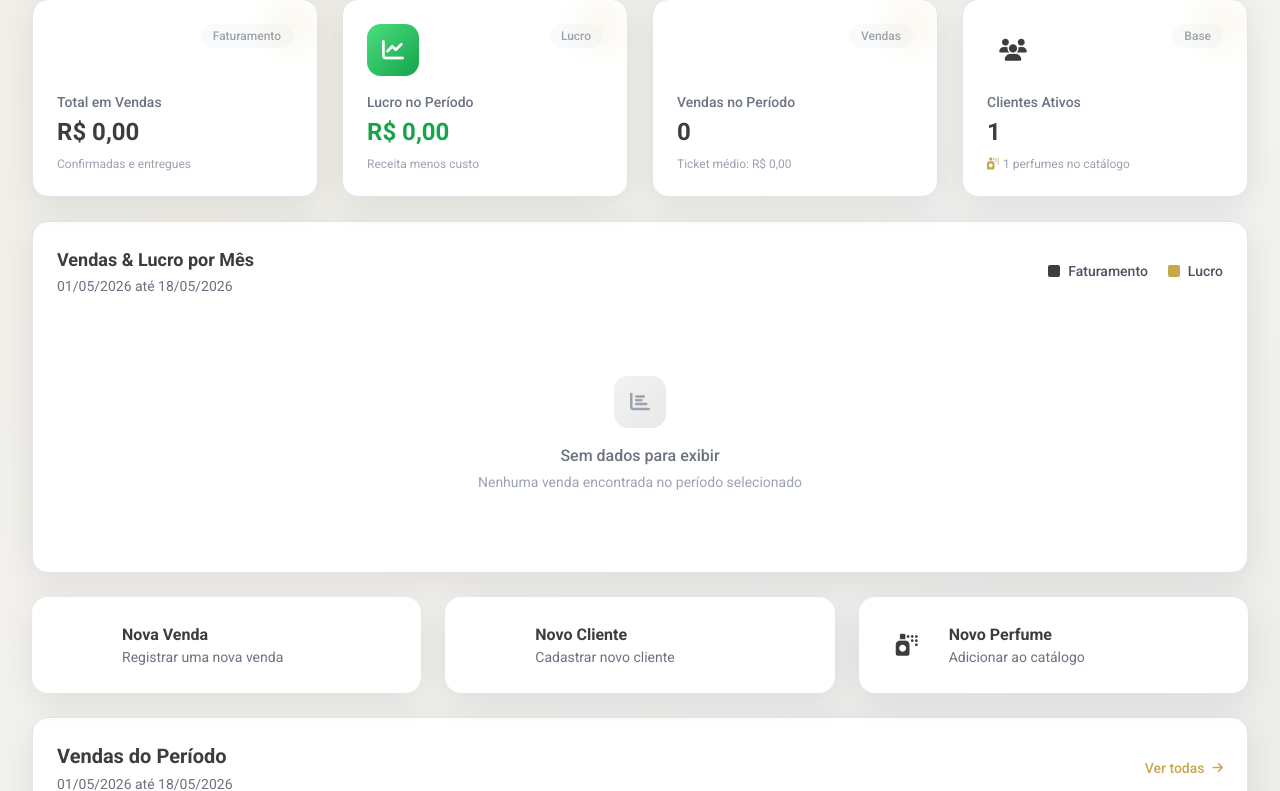
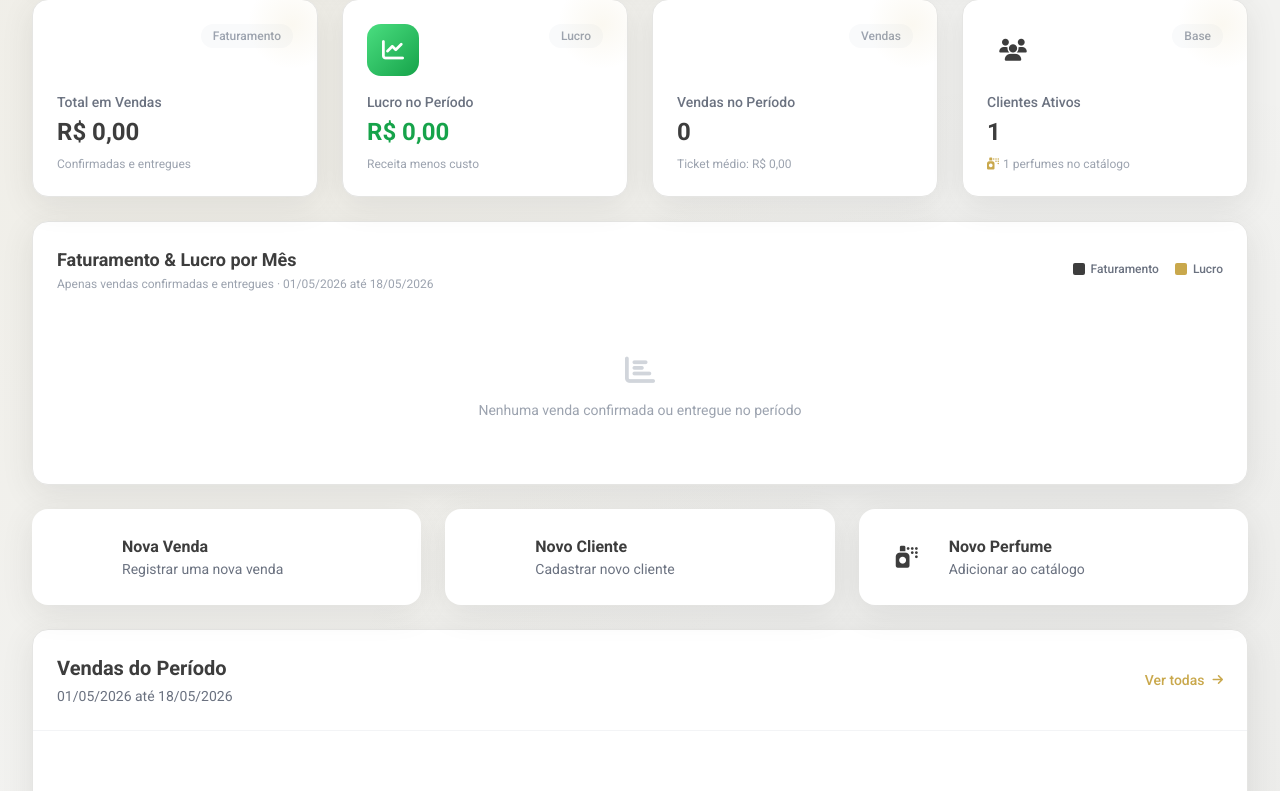
Before and after one commit to leograva/gravaperfumes, a Django app: page /dashboard/ in a window 1280 px wide. Shown: the part 312-1103 px from the top of the page. Run offline with Django 4.2, Linux system fonts and the light colour scheme; a user stored in the database is signed in; tables that the repository leaves empty hold one stand-in row (values such as "Sample post"); some libraries are stand-ins or nearby versions.

Commit message:
fix: grafico agrupado por mes, altura reduzida, filtro so confirmadas/entregues

```diff
--- a/perfumes/templates/perfumes/dashboard.html
+++ b/perfumes/templates/perfumes/dashboard.html
@@ -114,35 +114,31 @@
 
     <!-- Gráfico: Vendas e Lucro por Mês -->
     <div class="card-grava rounded-2xl shadow-grava-lg p-6">
-        <div class="flex flex-col sm:flex-row justify-between items-start sm:items-center gap-3 mb-6">
+        <div class="flex flex-col sm:flex-row justify-between items-start sm:items-center gap-3 mb-5">
             <div>
-                <h2 class="text-lg font-bold text-grava-charcoal">Vendas & Lucro por Mês</h2>
-                <p class="text-sm text-gray-500 mt-0.5">{{ data_inicio_fmt }} até {{ data_fim_fmt }}</p>
+                <h2 class="text-lg font-bold text-grava-charcoal">Faturamento & Lucro por Mês</h2>
+                <p class="text-xs text-gray-400 mt-0.5">Apenas vendas confirmadas e entregues · {{ data_inicio_fmt }} até {{ data_fim_fmt }}</p>
             </div>
-            <!-- Legenda -->
-            <div class="flex items-center gap-5 text-sm">
-                <span class="flex items-center gap-2">
+            <div class="flex items-center gap-4 text-xs">
+                <span class="flex items-center gap-1.5">
                     <span class="w-3 h-3 rounded-sm inline-block" style="background:#3D3D3D"></span>
-                    <span class="text-gray-600 font-medium">Faturamento</span>
+                    <span class="text-gray-500 font-medium">Faturamento</span>
                 </span>
-                <span class="flex items-center gap-2">
+                <span class="flex items-center gap-1.5">
                     <span class="w-3 h-3 rounded-sm inline-block" style="background:#C9A84C"></span>
-                    <span class="text-gray-600 font-medium">Lucro</span>
+                    <span class="text-gray-500 font-medium">Lucro</span>
                 </span>
             </div>
         </div>
 
         {% if labels_grafico != "[]" %}
-        <div class="relative" style="height: 280px;">
+        <div style="height: 200px;">
             <canvas id="graficoVendas"></canvas>
         </div>
         {% else %}
-        <div class="flex flex-col items-center justify-center py-14 text-center">
-            <div class="icon-wrapper gradient-soft mb-4">
-                <i class="fas fa-chart-bar text-gray-400 text-xl"></i>
-            </div>
-            <p class="text-gray-500 font-medium">Sem dados para exibir</p>
-            <p class="text-gray-400 text-sm mt-1">Nenhuma venda encontrada no período selecionado</p>
+        <div class="flex flex-col items-center justify-center py-10 text-center">
+            <i class="fas fa-chart-bar text-gray-300 text-3xl mb-3"></i>
+            <p class="text-gray-400 text-sm">Nenhuma venda confirmada ou entregue no período</p>
         </div>
         {% endif %}
     </div>
@@ -285,17 +281,19 @@
                     label: 'Faturamento (R$)',
                     data: vendas,
                     backgroundColor: 'rgba(61, 61, 61, 0.85)',
-                    borderRadius: 6,
+                    borderRadius: 5,
                     borderSkipped: false,
-                    order: 2,
+                    categoryPercentage: 0.6,
+                    barPercentage: 0.85,
                 },
                 {
                     label: 'Lucro (R$)',
                     data: lucro,
                     backgroundColor: 'rgba(201, 168, 76, 0.90)',
-                    borderRadius: 6,
+                    borderRadius: 5,
                     borderSkipped: false,
-                    order: 1,
+                    categoryPercentage: 0.6,
+                    barPercentage: 0.85,
                 }
             ]
         },
@@ -311,8 +309,8 @@
                     bodyColor: '#5A5A5A',
                     borderColor: '#E5E5E3',
                     borderWidth: 1,
-                    padding: 12,
-                    cornerRadius: 10,
+                    padding: 10,
+                    cornerRadius: 8,
                     callbacks: {
                         label: function(ctx) {
                             const val = ctx.parsed.y.toLocaleString('pt-BR', {
@@ -327,14 +325,15 @@
                 x: {
                     grid: { display: false },
                     border: { display: false },
-                    ticks: { color: '#9CA3AF', font: { family: 'Roboto', size: 12 } }
+                    ticks: { color: '#9CA3AF', font: { family: 'Roboto', size: 11 } }
                 },
                 y: {
-                    grid: { color: 'rgba(0,0,0,0.05)' },
-                    border: { display: false, dash: [4, 4] },
+                    grid: { color: 'rgba(0,0,0,0.04)' },
+                    border: { display: false, dash: [3, 3] },
                     ticks: {
                         color: '#9CA3AF',
-                        font: { family: 'Roboto', size: 12 },
+                        font: { family: 'Roboto', size: 11 },
+                        maxTicksLimit: 5,
                         callback: function(val) {
                             if (val >= 1000) return 'R$ ' + (val / 1000).toFixed(1) + 'k';
                             return 'R$ ' + val;
--- a/perfumes/views.py
+++ b/perfumes/views.py
@@ -89,35 +89,32 @@ def dashboard(request):
     # --- Vendas recentes do período ---
     vendas_recentes = vendas_periodo.select_related('cliente').order_by('-data_venda')[:8]
 
-    # --- Dados para o gráfico (agrupado por mês dentro do período) ---
+    # --- Dados para o gráfico (agrupado por mês, só confirmadas/entregues) ---
     from django.db.models.functions import TruncMonth
     import json
 
+    vendas_confirmadas = vendas_periodo.filter(status__in=['C', 'E'])
+
     vendas_por_mes = (
-        vendas_periodo
+        vendas_confirmadas
         .annotate(mes=TruncMonth('data_venda'))
         .values('mes')
         .annotate(total=Sum('valor_total'))
         .order_by('mes')
     )
 
-    # Calcula lucro por mês iterando pelas vendas agrupadas
     lucro_por_mes_dict = {}
-    for v in vendas_periodo.prefetch_related('itens'):
+    for v in vendas_confirmadas.prefetch_related('itens'):
         mes_key = v.data_venda.strftime('%Y-%m')
         lucro_por_mes_dict[mes_key] = lucro_por_mes_dict.get(mes_key, Decimal('0')) + v.calcular_lucro()
 
-    labels_grafico = []
-    dados_vendas   = []
-    dados_lucro    = []
-
     MESES_PT = ['Jan','Fev','Mar','Abr','Mai','Jun','Jul','Ago','Set','Out','Nov','Dez']
+    labels_grafico, dados_vendas, dados_lucro = [], [], []
 
     for item in vendas_por_mes:
         mes_dt  = item['mes']
         mes_key = mes_dt.strftime('%Y-%m')
-        label   = f"{MESES_PT[mes_dt.month - 1]}/{mes_dt.strftime('%y')}"
-        labels_grafico.append(label)
+        labels_grafico.append(f"{MESES_PT[mes_dt.month - 1]}/{mes_dt.strftime('%y')}")
         dados_vendas.append(float(item['total'] or 0))
         dados_lucro.append(float(lucro_por_mes_dict.get(mes_key, 0)))
 
```
